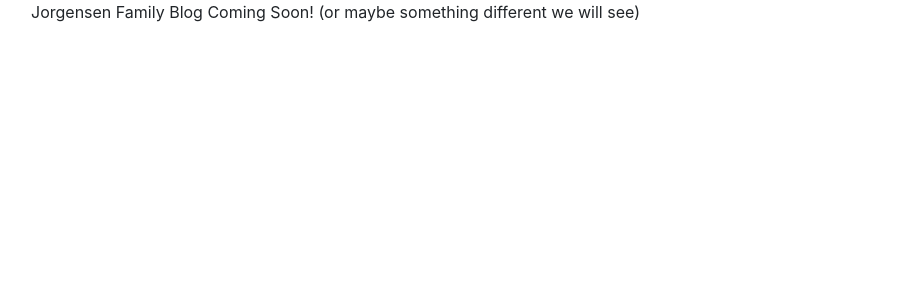
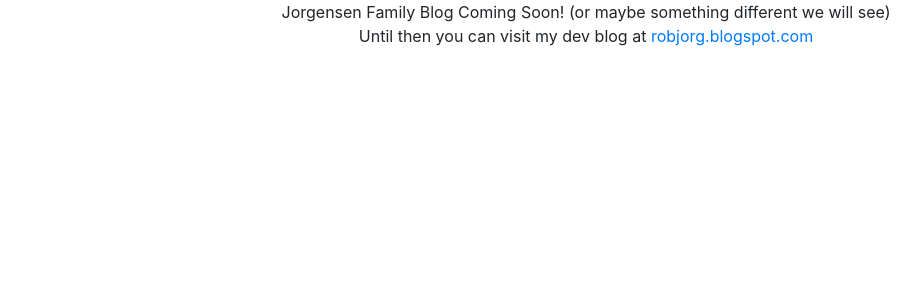
Before and after one commit to robertjorg/jorgfam, an Angular app: page / in a window 1280 px wide. Shown: the top 300 px of the page, without its empty margins (54-974 px from the left). Built offline with nearby package versions, Linux system fonts and the light colour scheme.

Commit message:
adding temp link

```diff
--- a/src/app/outer-countainer/outer-countainer.component.html
+++ b/src/app/outer-countainer/outer-countainer.component.html
@@ -1,5 +1,8 @@
-<div class="container">
+<div class="container text-center">
   <header>
     Jorgensen Family Blog Coming Soon! (or maybe something different we will see)
   </header>
+  <div>
+    Until then you can visit my dev blog at <a href="https://robjorg.blogspot.com">robjorg.blogspot.com</a>
+  </div>
 </div>
```
